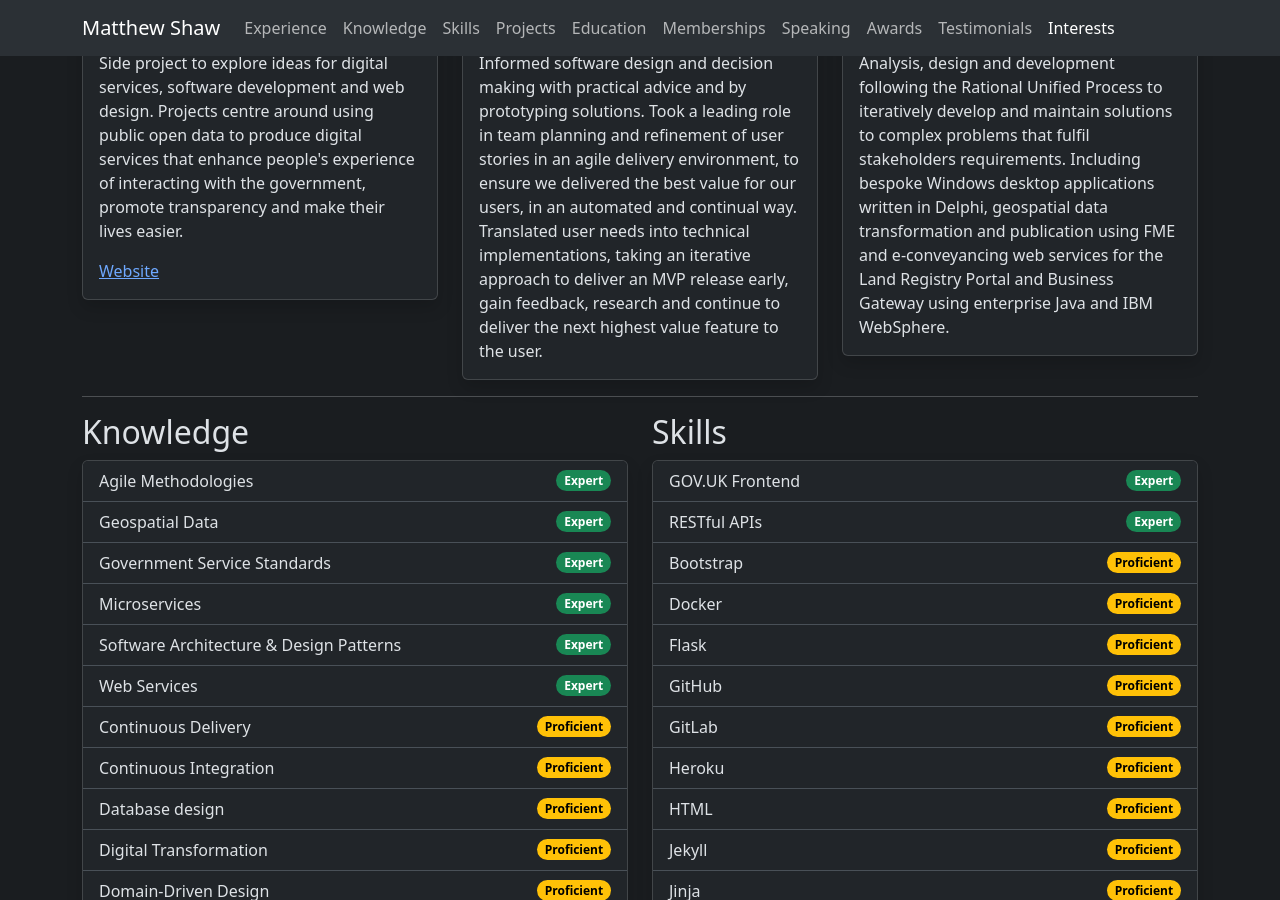
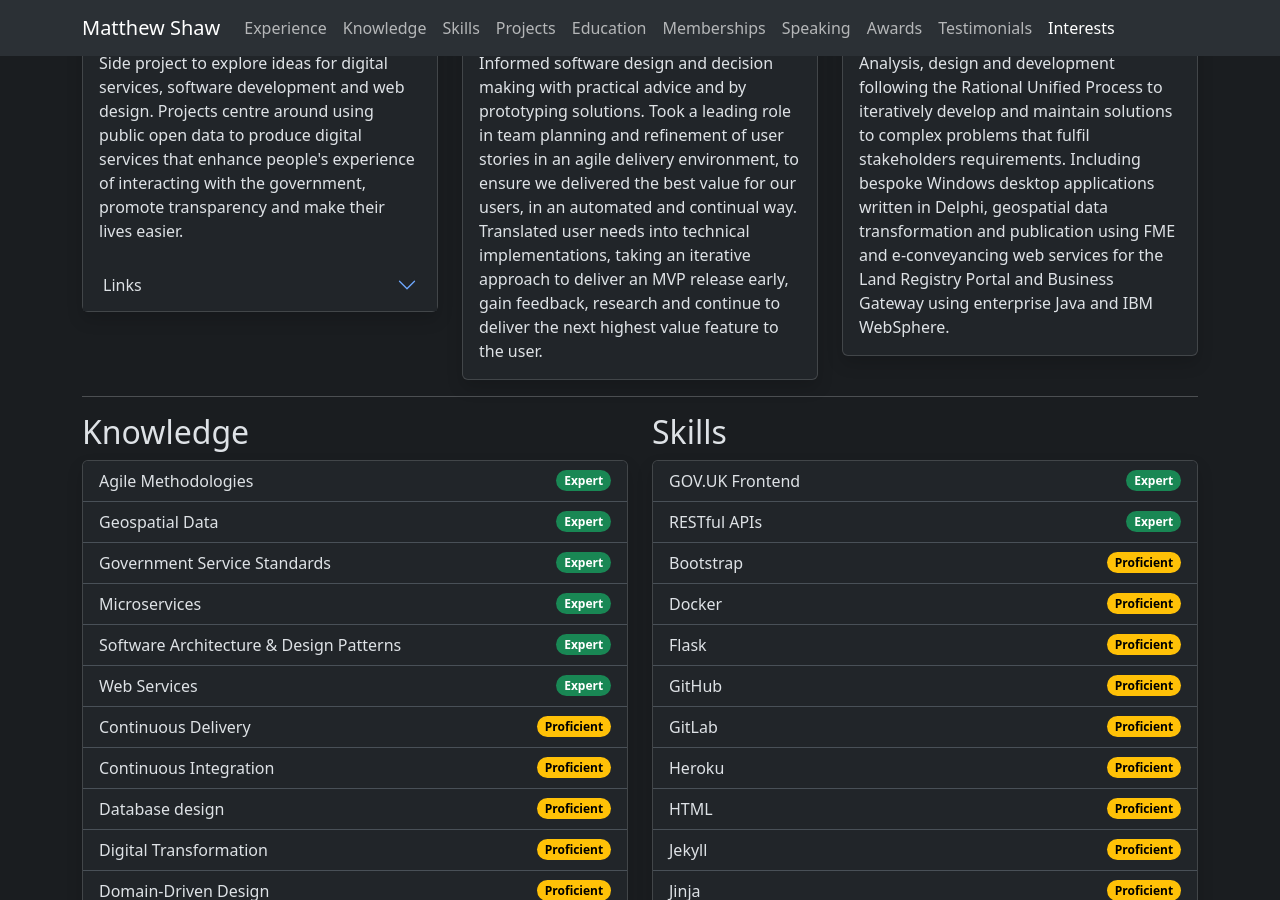
Before and after one commit to matthew-shaw/matthew-shaw.github.io, a Jekyll site: the page built from index.html, in a window 1280 px wide and 900 px high, scrolled down 1146 px. Built offline with Jekyll 4.4.1, drawn with Linux system fonts in a browser that asks for light colours.

Commit message:
skills and links accordions

```diff
--- a/_includes/card.html
+++ b/_includes/card.html
@@ -5,12 +5,50 @@
         {% if item.date %}<h6 class="card-subtitle mb-2 text-body-secondary">{{ item.date }}</h6>{% endif %}
         {% if item.location %}<h6 class="card-subtitle mb-2 text-body-secondary">{{ item.location }}</h6>{% endif %}
         {% if item.description %}<p class="card-text">{{ item.description }}</p>{% endif %}
+    </div>
+    {% if item.links or item.skills %}
+    <div class="accordion accordion-flush" id="accordionFlush{{forloop.index}}">
+        {% if item.skills %}
+        <div class="accordion-item">
+            <h2 class="accordion-header">
+                <button class="accordion-button collapsed" type="button" data-bs-toggle="collapse"
+                    data-bs-target="#flush-collapse{{forloop.index}}-skills" aria-expanded="false"
+                    aria-controls="flush-collapse{{forloop.index}}-skills">
+                    Skills
+                </button>
+            </h2>
+            <div id="flush-collapse{{forloop.index}}-skills" class="accordion-collapse collapse"
+                data-bs-parent="#accordionFlush">
+                <div class="accordion-body">
+                    {% assign skills = item.skills | sort_natural %}
+                    {% for skill in skills %}
+                    <span class="badge rounded-pill text-bg-primary">{{ skill }}</span>
+                    {% endfor %}
+                </div>
+            </div>
+        </div>
+        {% endif %}
         {% if item.links %}
-        {% for link in item.links %}
-        <a href="{{ link.url }}" target="blank" rel="noopener" class="card-link">{{ link.text }}</a>
-        {% endfor %}
+        <div class="accordion-item">
+            <h2 class="accordion-header">
+                <button class="accordion-button collapsed" type="button" data-bs-toggle="collapse"
+                    data-bs-target="#flush-collapse{{forloop.index}}-links" aria-expanded="false"
+                    aria-controls="flush-collapse{{forloop.index}}-links">
+                    Links
+                </button>
+            </h2>
+            <div id="flush-collapse{{forloop.index}}-links" class="accordion-collapse collapse"
+                data-bs-parent="#accordionFlush">
+                <div class="accordion-body">
+                    {% for link in item.links %}
+                    <p><a href="{{ link.url }}" target="blank" rel="noopener" class="card-link">{{ link.text }}</a></p>
+                    {% endfor %}
+                </div>
+            </div>
+        </div>
         {% endif %}
     </div>
+    {% endif %}
     {% if item.footer %}
     <div class="card-footer">
         {{ item.footer }}
--- a/_includes/project.html
+++ /dev/null
@@ -1,45 +0,0 @@
-<div class="card shadow">
-    <div class="card-body">
-        <h5 class="card-title">{{ project.name }}</h5>
-        <h6 class="card-subtitle mb-2 text-body-secondary">{{ project.company }}</h6>
-        <h6 class="card-subtitle mb-2 text-body-secondary">{{ project.dates }}</h6>
-        <p class="card-text">{{ project.description }}</p>
-    </div>
-    <div class="accordion accordion-flush" id="accordionFlush{{forloop.index}}">
-        <div class="accordion-item">
-            <h2 class="accordion-header">
-                <button class="accordion-button collapsed" type="button" data-bs-toggle="collapse"
-                    data-bs-target="#flush-collapse{{forloop.index}}-skills" aria-expanded="false"
-                    aria-controls="flush-collapse{{forloop.index}}-skills">
-                    Skills
-                </button>
-            </h2>
-            <div id="flush-collapse{{forloop.index}}-skills" class="accordion-collapse collapse"
-                data-bs-parent="#accordionFlush">
-                <div class="accordion-body">
-                    {% assign skills = project.skills | sort_natural %}
-                    {% for skill in skills %}
-                    <span class="badge rounded-pill text-bg-primary">{{ skill }}</span>
-                    {% endfor %}
-                </div>
-            </div>
-        </div>
-        <div class="accordion-item">
-            <h2 class="accordion-header">
-                <button class="accordion-button collapsed" type="button" data-bs-toggle="collapse"
-                    data-bs-target="#flush-collapse{{forloop.index}}-links" aria-expanded="false"
-                    aria-controls="flush-collapse{{forloop.index}}-links">
-                    Links
-                </button>
-            </h2>
-            <div id="flush-collapse{{forloop.index}}-links" class="accordion-collapse collapse"
-                data-bs-parent="#accordionFlush">
-                <div class="accordion-body">
-                    {% for link in project.links %}
-                    <p><a href="{{ link.url }}" target="blank" rel="noopener" class="card-link">{{ link.text }}</a></p>
-                    {% endfor %}
-                </div>
-            </div>
-        </div>
-    </div>
-</div>
--- a/index.html
+++ b/index.html
@@ -77,9 +77,9 @@
         <div id="projects">
             <h2>Projects</h2>
             <div class="row row-cols-1 row-cols-lg-3 row-cols-md-2 g-4">
-                {% for project in site.data.cv.projects %}
+                {% for item in site.data.cv.projects %}
                 <div class="col">
-                    {% include project.html %}
+                    {% include card.html %}
                 </div>
                 {% endfor %}
             </div>
```
Also changed, not shown: _data/cv.yaml (+15 -15 lines).
